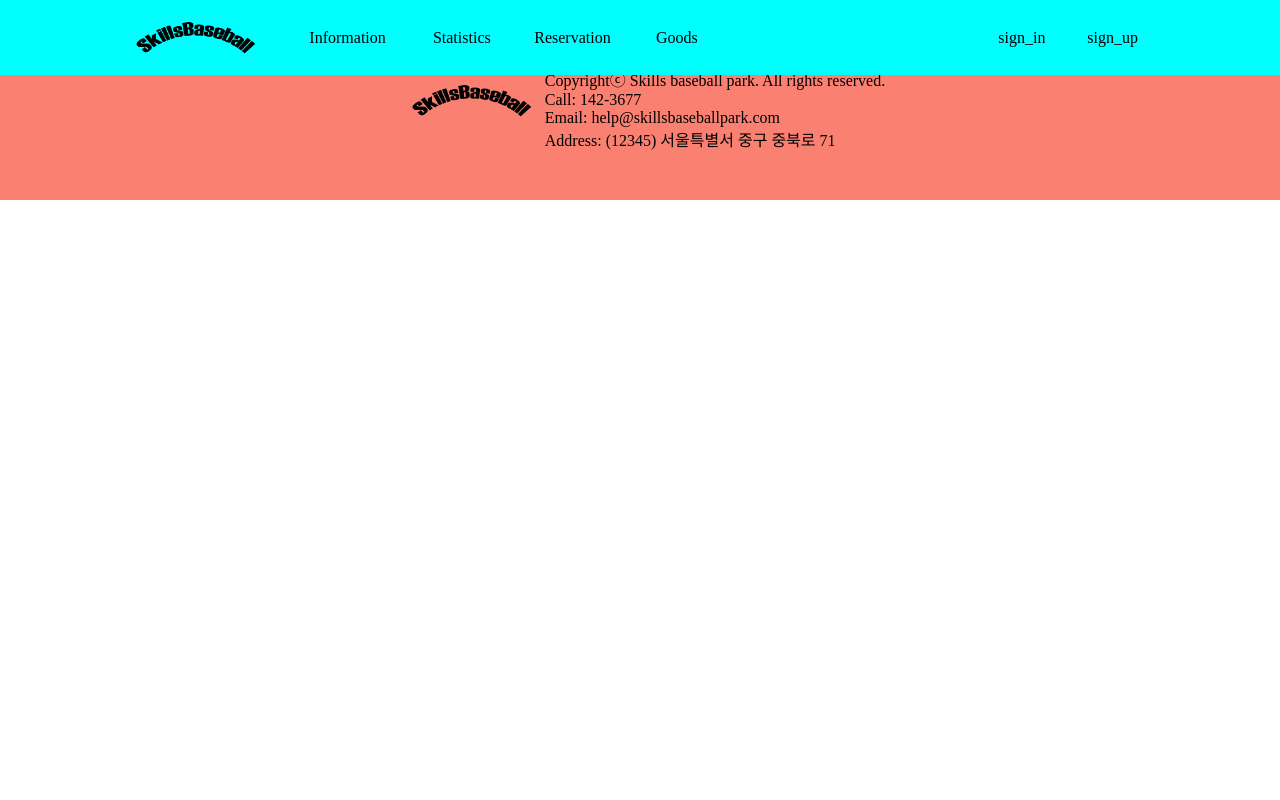
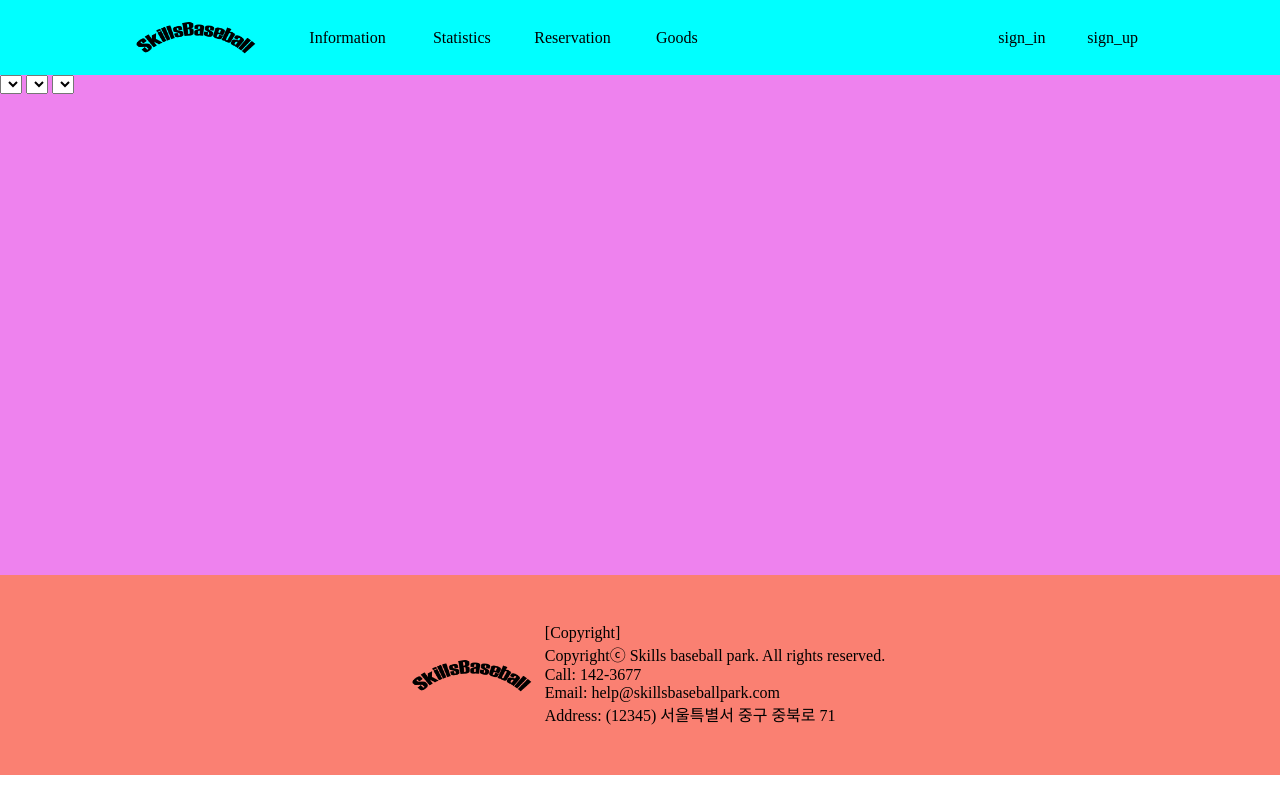
Before and after one commit to Cho-Inseong/25_Skillsbaseball, a PHP site: page /page/sub02.html in a window 1280 px wide. Run offline with PHP 8.4, Linux system fonts and the light colour scheme; lists and menus that the app fills with data are empty.

Commit message:
셀렉트 커밋밋

```diff
--- a/page/sub02.html
+++ b/page/sub02.html
@@ -22,9 +22,29 @@
             <li><a title="sign_up" href="#">sign_up</a></li>
         </ul>
     </header>
+
     <main id="container">
+        <div class="visitors">
+            <div class="selecter">
+                <select id="leagueSelect">
+                    <!-- 자바스크립트 -->
+                </select>
+                <select id="daySelect">
+                    <!-- 자바스크립트 -->
+                </select>
+                <select id="optionSelect">
+                    <!-- 자바스크립트 -->
+                </select>
+            </div>
+            <div class="chart_area">
+                <!-- 자바스크립트 -->
+            </div>
+            <div class="visitorTable">
+                <!-- 자바스크립트 -->
+            </div>
+        </div>
+    </main>
 
-    </main>
     <footer>
         <img class="logo" src="../img/logo.png" alt="">
         <p>
--- a/script.js
+++ b/script.js
@@ -3,3 +3,21 @@
     const visitData = await fetchData.json(); //await을 이용해json변환이 완료될 떄까지 기라기게함
     return visitData["data"] //visitors.json을 visiData변수에 담음
 };
+
+async function Fill_In_Select() {
+    const Visitors_Data = await Visitors_json() //visitors.json파일을 사용할 수 있게 만든 Visitors_json함수를 호출해서 사용
+
+    Visitors_Data.forEach((league) => { //json데이터의 배열을 순회하면서 league값들을 leagueSelect의 option으로 추가가
+        $("#leagueSelect").append(new Option(league.name, league.name));
+        //$("#")은 제이쿼리의 html 요소를 가져오는 함수
+        //new Option(텍스트값, value값값)
+    });
+
+    const days = ["월", "화", "수", "목", "금", "토", "일"]; //days라는 리스트를 만들어 위와 같이 사용
+    days.forEach((day) => {
+        $("#daySelect").append(new Option(day, day));
+    })
+
+
+
+}
--- a/style.css
+++ b/style.css
@@ -359,5 +359,13 @@
     align-items: center;
     justify-content: center;
 }
+/* 푸터 영역 끝 */
 
-/* 푸터 영역 끝 */
+ /* sub02 시작 */
+.visitors {
+    width: 100%;
+    height: 500px;
+    padding-top: 75px;
+    background-color: violet;
+}
+ /* sub02 끝 */
```
